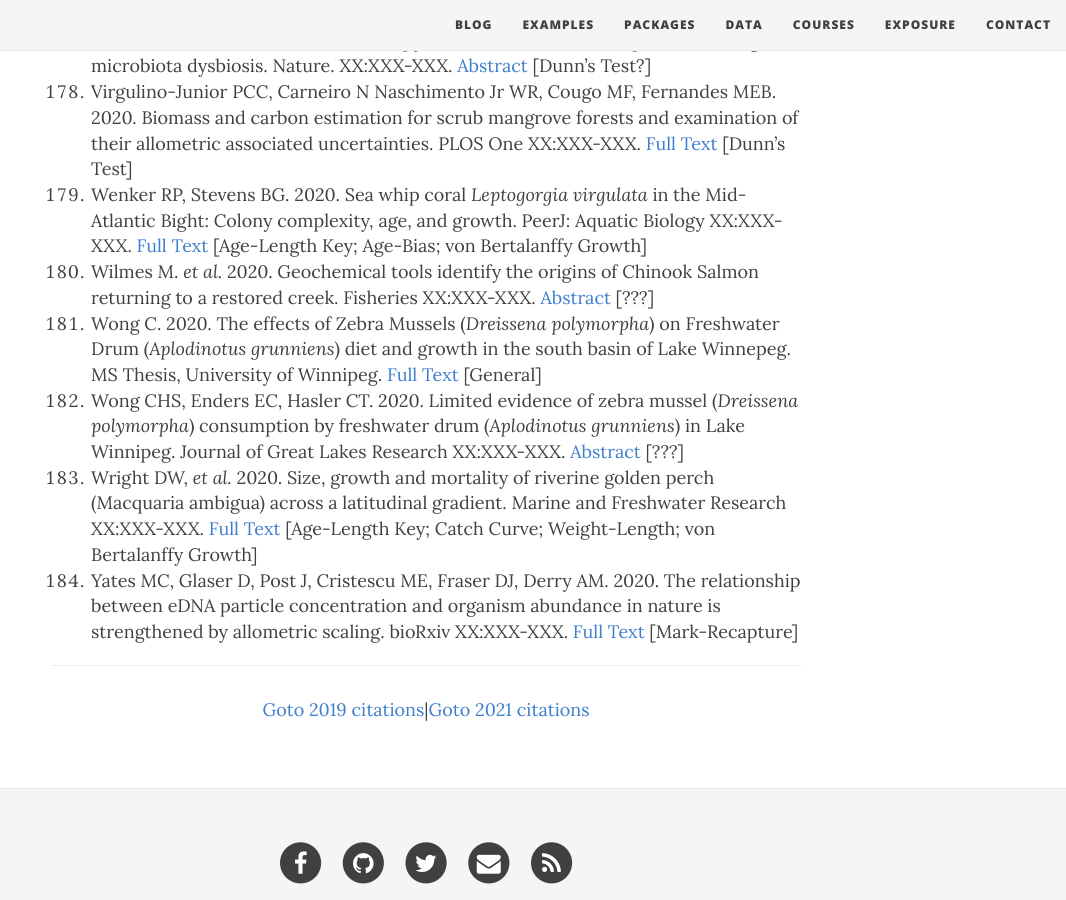
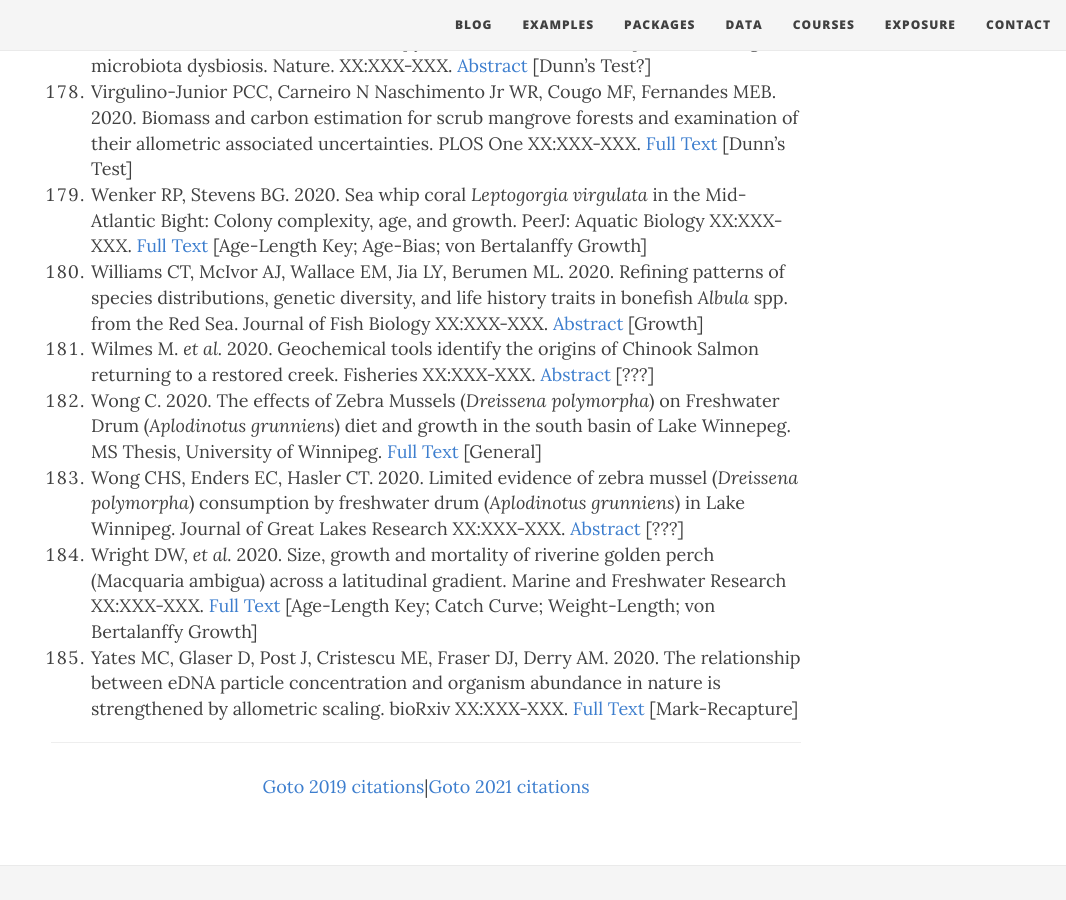
Before and after one commit to droglenc/fishR, a Jekyll site: the page built from exposure/exposure-citations20.md, in a window 1280 px wide and 900 px high, scrolled down 15021 px. Shown: the whole window, without its empty margins (214-1280 px from the left). Built offline with Jekyll 4.4.1, drawn with Linux system fonts in a browser that asks for light colours; nearby versions of some CDN libraries; some of the changed lines change nothing that is shown; some of the changed text lies outside the part shown.

Commit message:
Update exposure-citations20.md

```diff
--- a/exposure/exposure-citations20.md
+++ b/exposure/exposure-citations20.md
@@ -5,7 +5,7 @@ subtitle: fishR and FSA is Being Used!!
 css: "/css/exposure-citation.css"
 ---
 
-The [**IFAR** book](http://derekogle.com/IFAR/), **fishR** website, or the **FSA** package were cited in the following <span id="contact-div">183</span> publications.
+The [**IFAR** book](http://derekogle.com/IFAR/), **fishR** website, or the **FSA** package were cited in the following <span id="contact-div">185</span> publications.
 
 1. Akcay HG, Kabasakal B, Aksu D, Demir N, Oz M, Erdogan A. 2020. Automated bird counting with deep learning for regional bird distribution mappping. Animals XX:XXX-XXX. [Full Text](https://www.mdpi.com/2076-2615/10/7/1207/htm) [Dunn's Test]
 1. Almojil D. 2020. Male mate choice in the spot-tail shark *Carcharhinus sorrah*: are males choosy or opportunistic? Journal of Negative Results - Ecology & Evolutionary Biology. 13:1-11. [Full Text](http://jnr-eeb.org/index.php/jnr/article/viewFile/74/36) [Age Comparisons]
@@ -75,7 +75,7 @@ physical, chemical and biological responses. Water XX:XXX-XXX. [Full Text](https
 1. Glassic HC, Graeta JW. 2020. The influence of multiyear drought and associated reduction in tributary connectivity on an adfluvial fish species. Ecology of Freshwater Fish XX:XXX-XXX. [Abstract](https://onlinelibrary.wiley.com/doi/abs/10.1111/eff.12535) [Age-Length Key]
 1. Gornard Y, Lebon C, Mavingui P, Atyame CM. 2020. Contrasted transmission efficiency of Zika virus strains by mosquito species *Aedes aegypti*, *Aedes albopictus* and *Culex quinquefasciatus* from Reunion Island. Parasites & Vectors XX:XXX-XXX. [Full Text](https://link.springer.com/article/10.1186/s13071-020-04267-z) [Dunn's Test]
 1. Grundel R, Dulin GS, Pavlovic NB. 2020. Changes in conservation value from grasslands to savannas to forests: How a temperate canopy cover gradient affects butterfly community composition. PLOS ONE XX:XXX-XXX. [Full Text](https://journals.plos.org/plosone/article?id=10.1371/journal.pone.0234139) [Dunn's Test]
-1. Guedes GHS, Gomes ID, do Nascimento AA, de Agular FS, Araujo FG. 2020. Equilibrium reproductive strategy of the peacock bass *Cichla kelberi* facilitates invasion into a neotropical reservoir. Journal of Fish Biology XX:XXX-XXX. [Abstract](https://onlinelibrary.wiley.com/doi/abs/10.1111/jfb.14618) [Maturity]
+1. Guedes GHS, Gomes ID, do Nascimento AA, de Agular FS, Araujo FG. 2020. Equilibrium reproductive strategy of the peacock bass *Cichla kelberi* facilitates invasion into a neotropical reservoir. Journal of Fish Biology XX:XXX-XXX. [Full Text](https://www.researchgate.net/publication/346642425_Equilibrium_reproductive_strategy_of_the_peacock_bass_Cichla_kelberi_facilitates_invasion_into_a_Neotropical_reservoir/references) [Maturity]
 1. Gutierrez Y, Phung T, Mumma H, Ambrose-Winters A, Scherber C, Smith CR. 2020. Growth and survival of the superorganism: Ant colony macronutrient intake and investment. Ecology and Evolution XX:XXX-XXX. [Full Text](https://onlinelibrary.wiley.com/doi/pdf/10.1002/ece3.6520) [Dunn's Test]
 1. Hanscom RJ, Dinkelacker SA, McCall AJ, Parlin AF. 2020. Demographic traits of freshwater turtles in a maritime forest habitat. Herpetologica XX:XXX-XXX. [Abstract](https://www.hljournals.org/doi/abs/10.1655/Herpetologica-D-19-00037.1) [von Bertalanffy Growth??]
 1. Harbort CJ, *et al.* 2020. Root-secreted coumarins and the microbiota interact to improve iron nutrition in *Arabidopsis*. Cell Host & Microbe XX:XXX-XXX. [Abstract](https://www.sciencedirect.com/science/article/abs/pii/S1931312820305072) [???]
@@ -189,6 +189,7 @@ GIT microbial populations of broiler chickens. animals XX:XXX-XXX. [Full Text](h
 1. Vieira-Silva S, *et al.* 2020. Statin therapy is associated with lower prevalence of gut microbiota dysbiosis. Nature. XX:XXX-XXX. [Abstract](https://www.nature.com/articles/s41586-020-2269-x) [Dunn's Test?]
 1. Virgulino-Junior PCC, Carneiro N Naschimento Jr WR, Cougo MF, Fernandes MEB. 2020. Biomass and carbon estimation for scrub mangrove forests and examination of their allometric associated uncertainties. PLOS One XX:XXX-XXX. [Full Text](https://journals.plos.org/plosone/article?id=10.1371/journal.pone.0230008) [Dunn's Test]
 1. Wenker RP, Stevens BG. 2020. Sea whip coral *Leptogorgia virgulata* in the Mid-Atlantic Bight: Colony complexity, age, and growth. PeerJ: Aquatic Biology XX:XXX-XXX. [Full Text](https://peerj.com/articles/8372/) [Age-Length Key; Age-Bias; von Bertalanffy Growth]
+1. Williams CT, McIvor AJ, Wallace EM, Jia LY, Berumen ML. 2020. Refining patterns of species distributions, genetic diversity, and life history traits in bonefish *Albula* spp. from the Red Sea. Journal of Fish Biology XX:XXX-XXX. [Abstract](https://onlinelibrary.wiley.com/doi/abs/10.1111/jfb.14638) [Growth]
 1. Wilmes M. *et al.* 2020. Geochemical tools identify the origins of Chinook Salmon returning to a restored creek. Fisheries XX:XXX-XXX. [Abstract](https://afspubs.onlinelibrary.wiley.com/doi/abs/10.1002/fsh.10516) [???]
 1. Wong C. 2020. The effects of Zebra Mussels (*Dreissena polymorpha*) on Freshwater Drum (*Aplodinotus grunniens*) diet and growth in the south basin of Lake Winnepeg. MS Thesis, University of Winnipeg. [Full Text](http://winnspace.uwinnipeg.ca/bitstream/handle/10680/1803/Wong%252C%2520Caleb.%2520The%2520Effects%2520of%2520Zebra%2520Mussels.%2520Final%2520Thesis.pdf%3Fsequence%3D1%26isAllowed%3Dy&hl=en&sa=X&d=15799656497947912010&scisig=AAGBfm2pa_ZZakyRgYrKAe0BXAO_dkiffw&nossl=1&oi=scholaralrt) [General]
 1. Wong CHS, Enders EC, Hasler CT. 2020. Limited evidence of zebra mussel (*Dreissena polymorpha*) consumption by freshwater drum (*Aplodinotus grunniens*) in Lake Winnipeg. Journal of Great Lakes Research XX:XXX-XXX. [Abstract](https://www.sciencedirect.com/science/article/abs/pii/S038013302030201X) [???]
```
